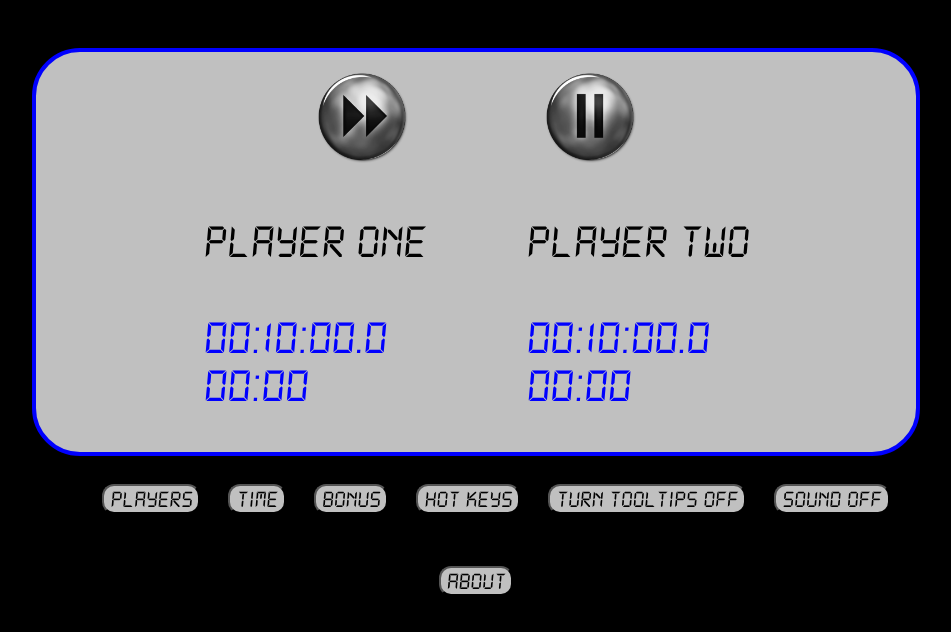
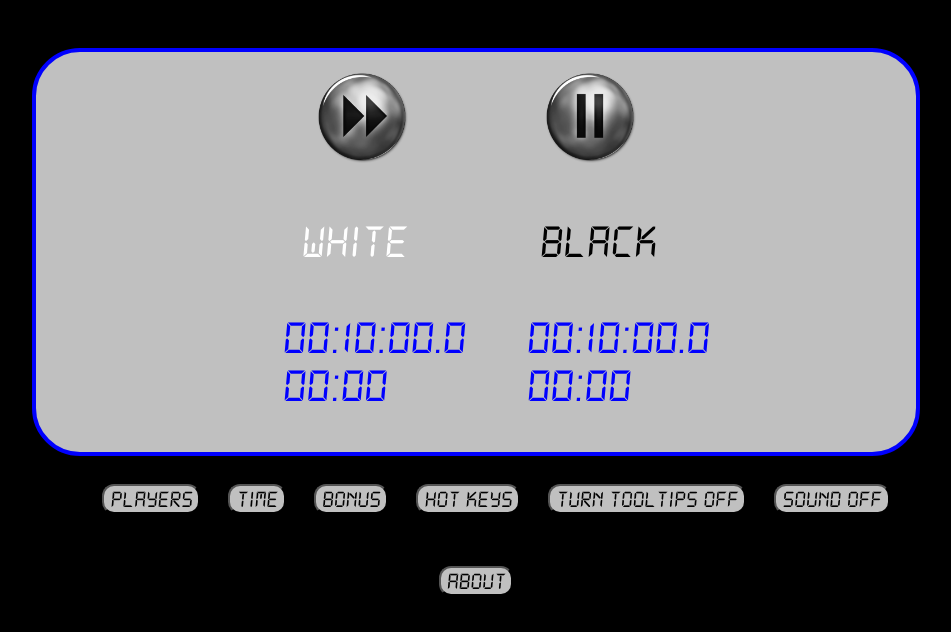
Before and after one commit to Tuhaj/Chess-Clock, a plain HTML site: page index.html in a window 1280 px wide. Shown: the whole page, without its empty margins (164-1115 px from the left). Drawn offline with nearby package versions, Linux system fonts and the light colour scheme.

Commit message:
white and black players

```diff
--- a/index.html
+++ b/index.html
@@ -25,13 +25,13 @@
       </div>
 
       <span class="player">
-        <div id="player_1">Player One</div>
+        <div id="player_1">White</div>
         <div class="counter" id="counter1">00:10:00.0</div>
         <div class="intertimer tooltip" id="intertimer1" title="counts the last movement time">00:00</div>
       </span>
 
       <span class="player">
-        <div id="player_2">Player Two</div>
+        <div id="player_2">Black</div>
         <div class="counter" id="counter2">00:10:00.0</div>
         <div class="intertimer tooltip" id="intertimer2" title="counts the last movement time">00:00</div>
       </span>
--- a/style.css
+++ b/style.css
@@ -103,3 +103,8 @@ li
   font-size: 2em;
   border-radius: 0.5em;
 }
+
+#player_1
+{
+  color: white;
+}
```
Also changed, not shown: jquery.js (line endings or trailing spaces).
